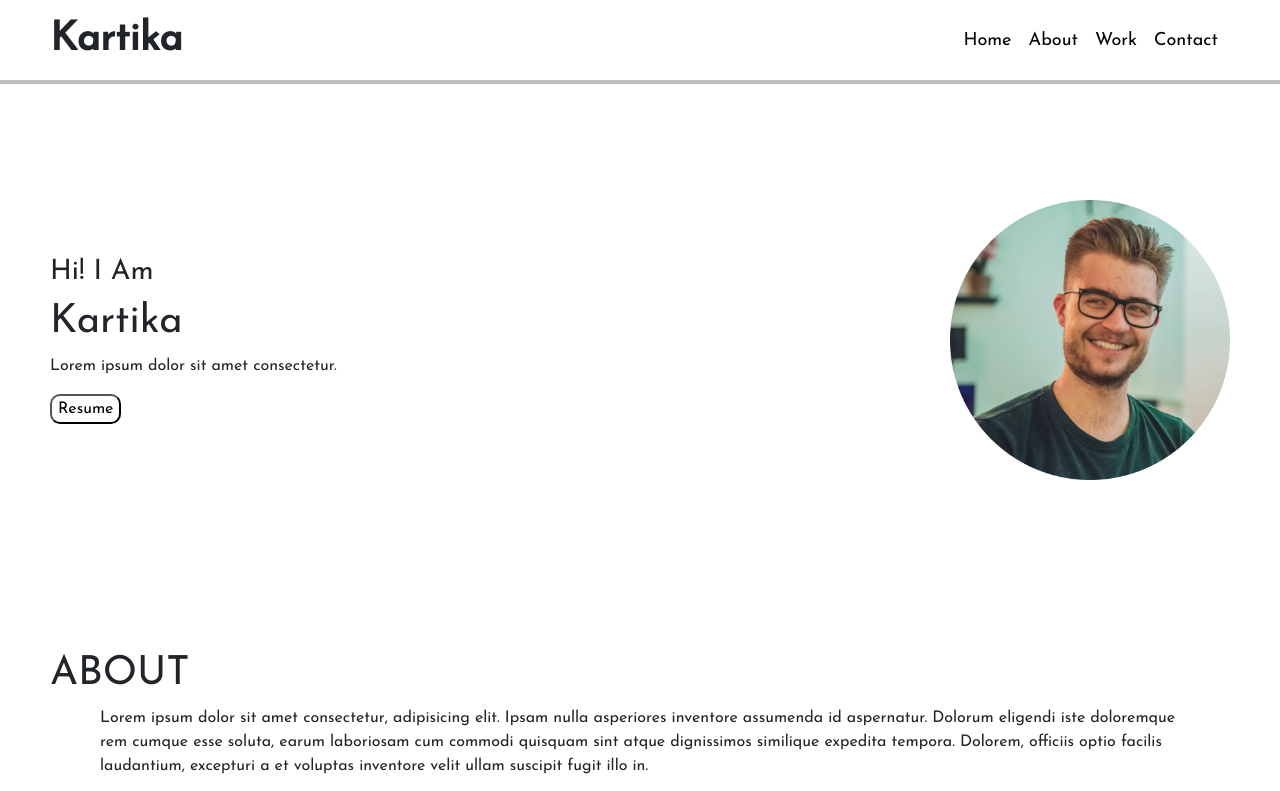
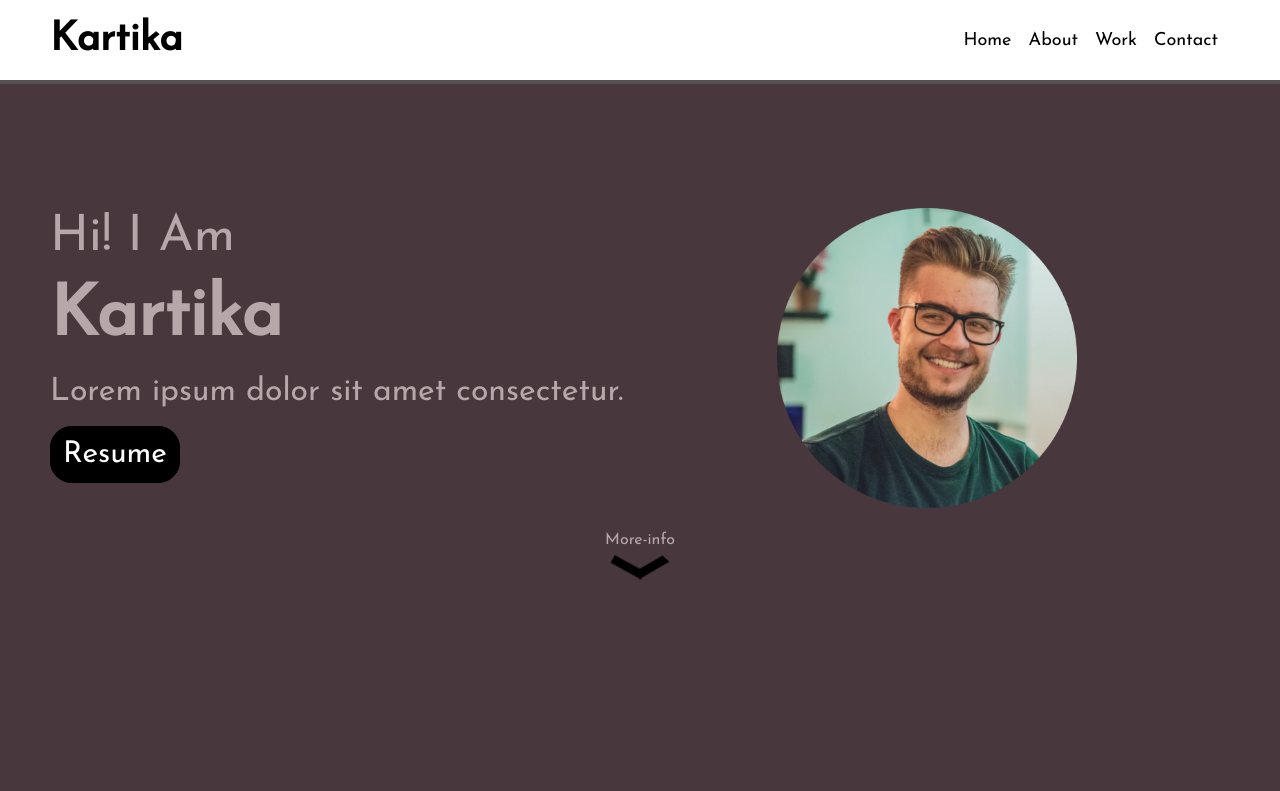
Before and after one commit to kartika18/Portfolio, a plain HTML site: page index.html in a window 1280 px wide. Shown: the top 791 px of the page. Drawn offline with nearby package versions, Linux system fonts and the light colour scheme.

Commit message:
add more at home

```diff
--- a/index.html
+++ b/index.html
@@ -26,10 +26,14 @@
             <h3>Hi! I Am</h3>
             <h1>Kartika</h1>
             <p>Lorem ipsum dolor sit amet consectetur.</p>
-            <button id="resume">Resume</button>
+            <a href="hello.txt" download>Resume</a>
         </div>
         <div id="home-pict">
             <img src="images/potrait.png" alt="foto diri">
+        </div>
+        <div id="home-arrow">
+            <a href="#about">More-info</a>
+            <img src="images/arrow.svg" alt="arrow icon">
         </div>
     </section>
     <section id="about">
--- a/style.css
+++ b/style.css
@@ -2,6 +2,12 @@
     font-family: "Josefin Sans";
     box-sizing: border-box;
     scroll-behavior: smooth;
+    color: rgb(184, 167, 170);
+    background-color: rgb(72, 55, 61);
+}
+
+section {
+    padding: 128px 50px;
 }
 
 a {
@@ -17,50 +23,105 @@ a {
     position: sticky;
     top: 0;
     background-color: white;
-    box-shadow: 0 0 0 4px rgba(0, 0, 0, 0.25);
+    box-shadow: 0 0 0 4px rgba(104, 104, 104, 0.5);
     z-index: 5;
 }
 
 #header h1 {
     font-weight: 700;
     margin: 0;
+    color: black;
+    background-color: white;
+}
+
+#header nav {
+    background-color: white;
 }
 
 #header a {
     font-size: large;
     margin-right: 12px;
     align-items: center;
+    background-color: white;
 }
 
 #header a:hover {
-    color: rgb(166, 147, 91);
+    color: rgb(184, 167, 170);
 }
 
 #home {
-    display: flex;
-    align-items: center;
-    justify-content: space-between;
-    padding: 120px 50px;
-    /* border: 1px solid black; */
+    display: grid;
+    grid-template-rows: 1fr;
+    grid-template-areas:
+    "satu dua"
+    "tiga tiga";
 }
 
-#resume {
-    border-radius: 10px;
-    background-color: white;
+#home-header {
+    grid-area: satu;
+    align-items: center;
+}
+
+#home-header h3 {
+    font-size: 50px;
+}
+
+#home-header h1 {
+    font-size: 70px;
+    font-weight: bold;
+}
+
+#home-header p {
+    font-size: 32px;
+}
+
+#home-header a {
+    font-size: 30px;
+    color: white;
+    background-color: black;
+    border: 1px solid black;
+    border-radius: 22px;
+    padding: 12px;
+}
+
+#home-pict {
+    grid-area: dua;
 }
 
 #home-pict img {
-    width: 280px;
-    height: 280px;
+    width: 300px;
+    height: 300px;
 }
 
-#about {
-    padding: 50px;
-    /* border: 1px solid black; */
+#home-arrow {
+    grid-area: tiga;
+    display: flex;
+    flex-direction: column;
+    align-items: center;
+    margin-top: 20px;
 }
 
-#about-header {
+#home-arrow a {
+    color: rgb(184, 167, 170);
+}
 
+#home-arrow img {
+    width: 60px;
+    animation: 2s upDown infinite;
+}
+
+@keyframes upDown {
+    0% {
+        transform: translateY(0);
+    }
+
+    50% {
+        transform: translateY(10%);
+    }
+
+    100% {
+        transform: translateY(0);
+    }
 }
 
 #about-content{
@@ -73,22 +134,12 @@ a {
     color: white;
 }
 
-#work {
-    /* border: 1px solid black; */
-    padding: 50px;
-}
-
 #work-content {
     display: flex;
     align-items: center;
     justify-content: space-between;
     padding: 0 50px;
     column-gap: 80px;
-}
-
-#contact {
-    padding: 50px;
-    /* border: 1px solid black; */
 }
 
 #contact-content {
```
Also changed, not shown: hello.txt (added).
